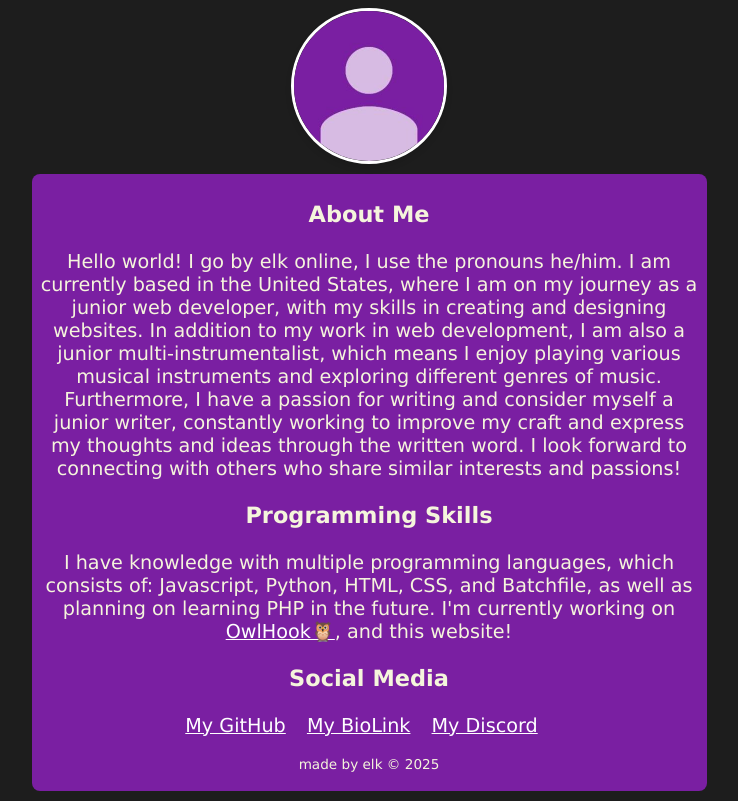
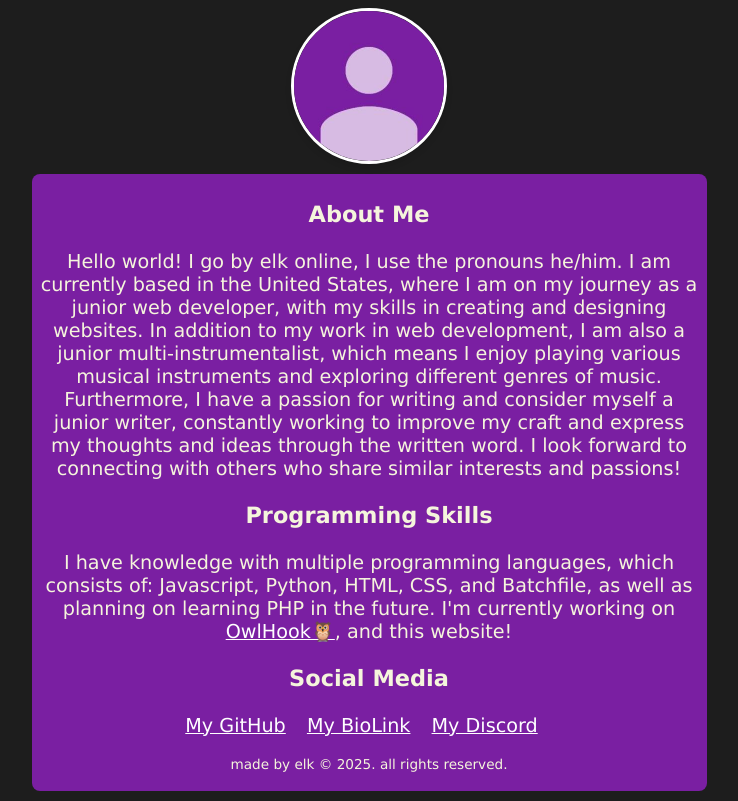
Before and after one commit to 3elk/3elk.github.io, a plain HTML site: page index.html in a window 1280 px wide. Shown: the whole page, without its empty margins (271-1009 px from the left). Drawn offline with Linux system fonts and the light colour scheme; a web font is replaced by a local one.

Commit message:
Update index.html

```diff
--- a/index.html
+++ b/index.html
@@ -22,7 +22,7 @@
                 <a href="https://guns.lol/_" target="_blank">My BioLink</a>
                 <a href="https://discordapp.com/users/1324506337601785946" target="_blank">My Discord</a>
             </p>
-            <p class="end">made by elk © 2025</p>
+            <p class="end">made by elk © 2025. all rights reserved.</p>
         </div>
     </body>
 </html>
```
